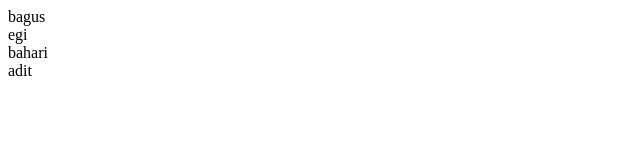
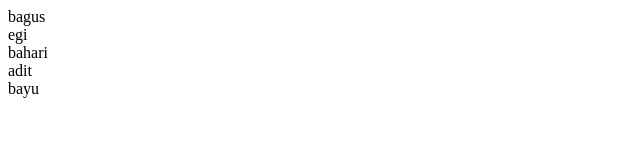
Before and after one commit to sahatreact/test, a plain HTML site: page index.html in a window 1280 px wide. Shown: the full height of the page, 0-640 px from the left. Drawn offline with Linux system fonts and the light colour scheme.

Commit message:
add bayu

```diff
--- a/index.html
+++ b/index.html
@@ -11,5 +11,6 @@
     <div>egi</div>
     <div>bahari</div>
     <div>adit</div>
+    <div>bayu</div>
   </body>
 </html>
```
